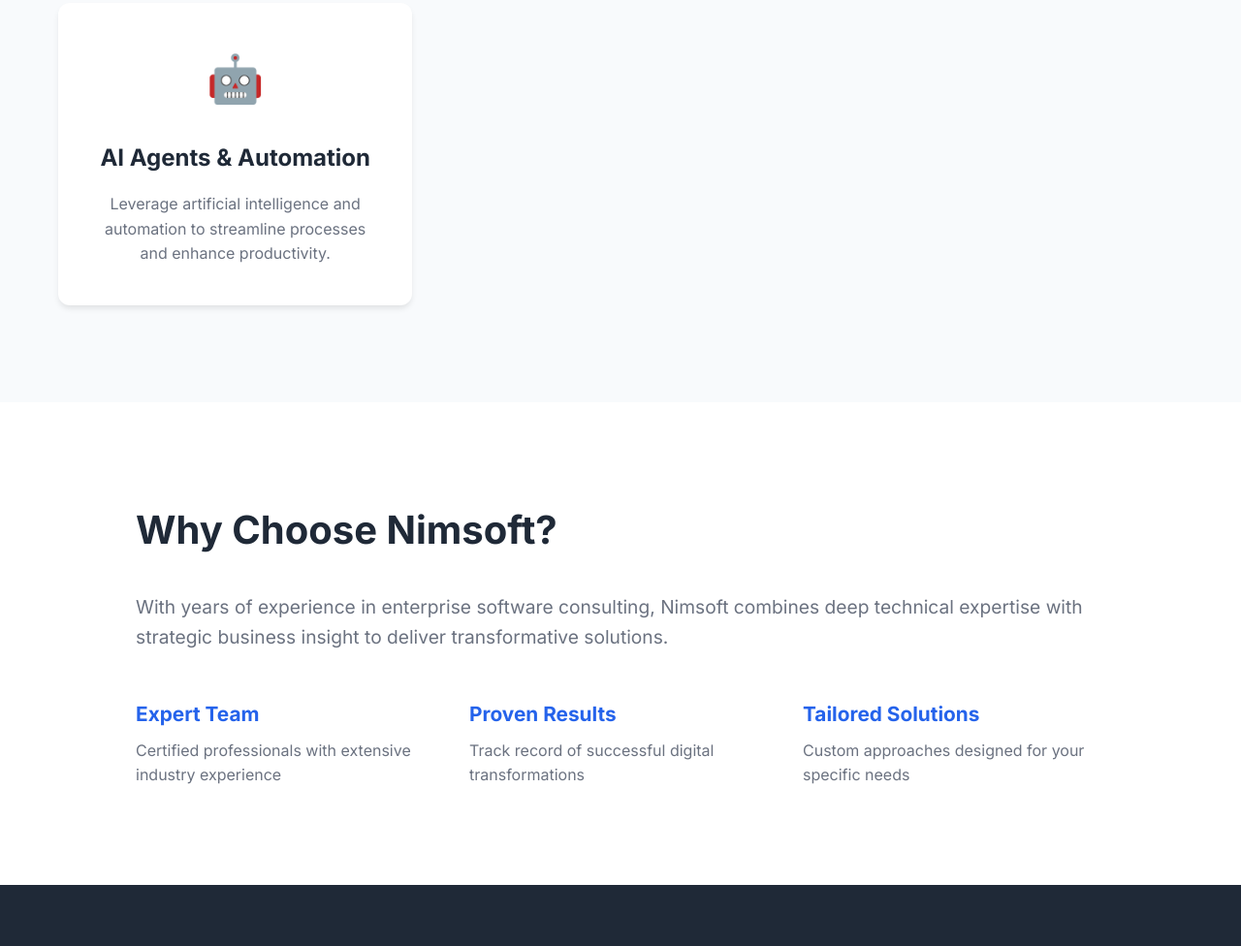
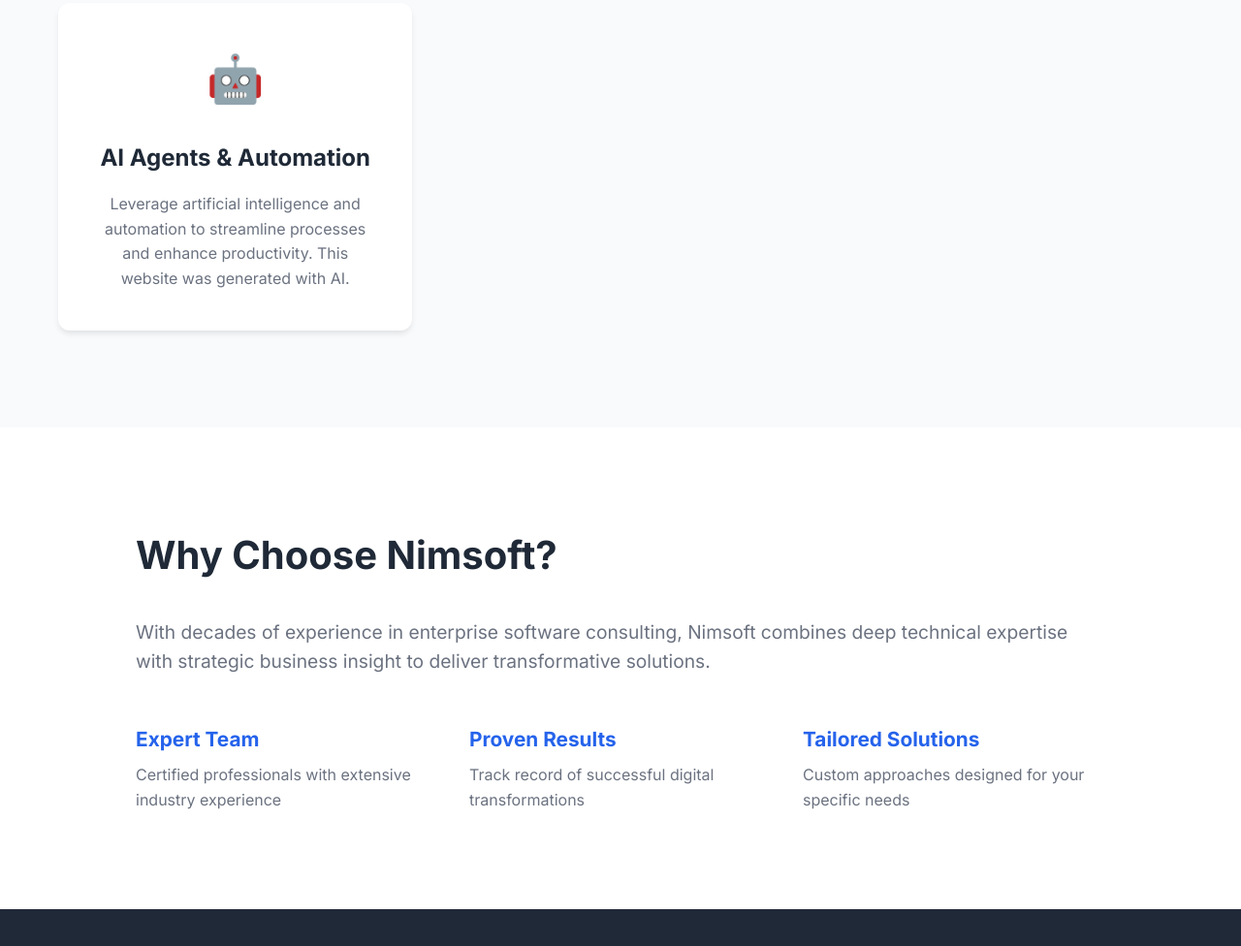
Before and after one commit to nimret/nimsoft, a plain HTML site: page index.html in a window 1280 px wide. Shown: the part 1862-2838 px from the top of the page at 97% size. Drawn offline with Linux system fonts and the light colour scheme.

Commit message:
simple text updates

```diff
--- a/index.html
+++ b/index.html
@@ -84,7 +84,7 @@
                     <div class="service-card">
                         <div class="service-icon">🤖</div>
                         <h3>AI Agents & Automation</h3>
-                        <p>Leverage artificial intelligence and automation to streamline processes and enhance productivity.</p>
+                        <p>Leverage artificial intelligence and automation to streamline processes and enhance productivity. This website was generated with AI.</p>
                     </div>
                 </div>
             </div>
@@ -95,7 +95,7 @@
                 <div class="about-content">
                     <div class="about-text">
                         <h2>Why Choose Nimsoft?</h2>
-                        <p>With years of experience in enterprise software consulting, Nimsoft combines deep technical expertise with strategic business insight to deliver transformative solutions.</p>
+                        <p>With decades of experience in enterprise software consulting, Nimsoft combines deep technical expertise with strategic business insight to deliver transformative solutions.</p>
 
                         <div class="features">
                             <div class="feature">
```
